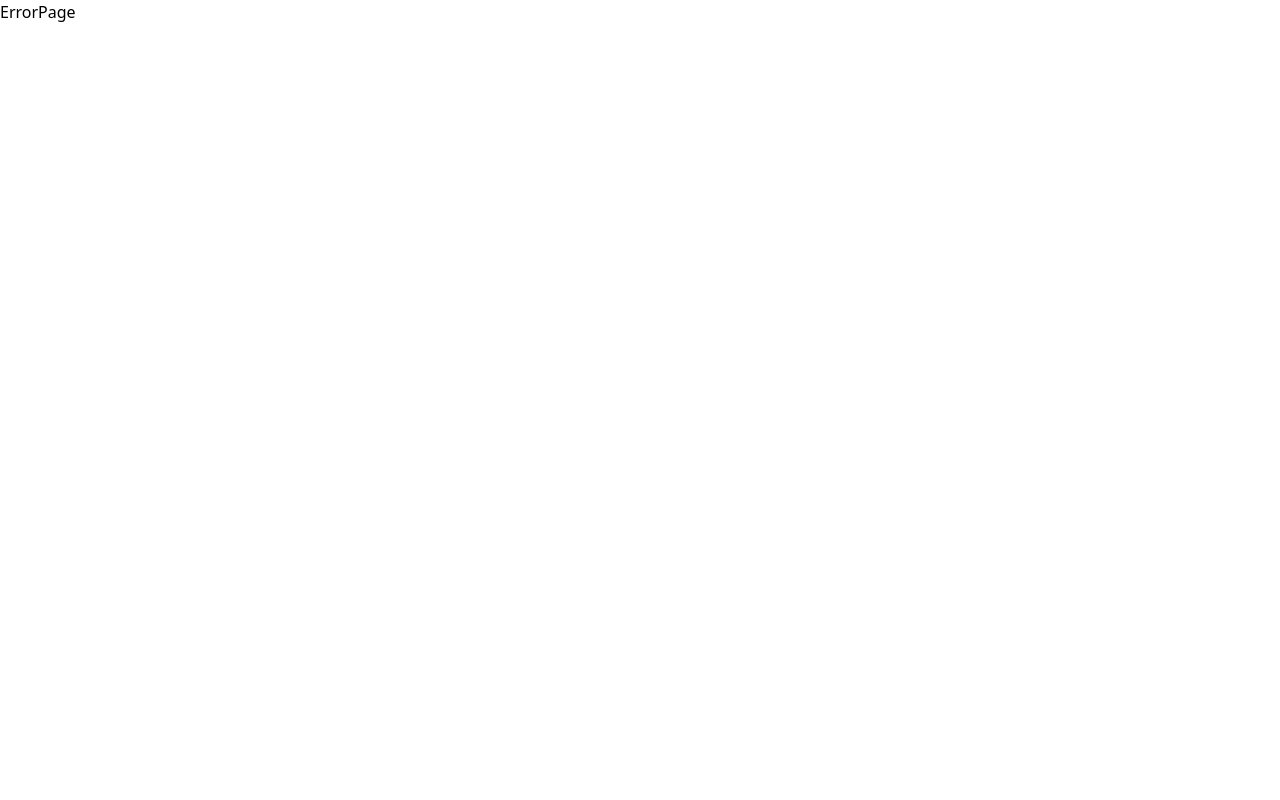
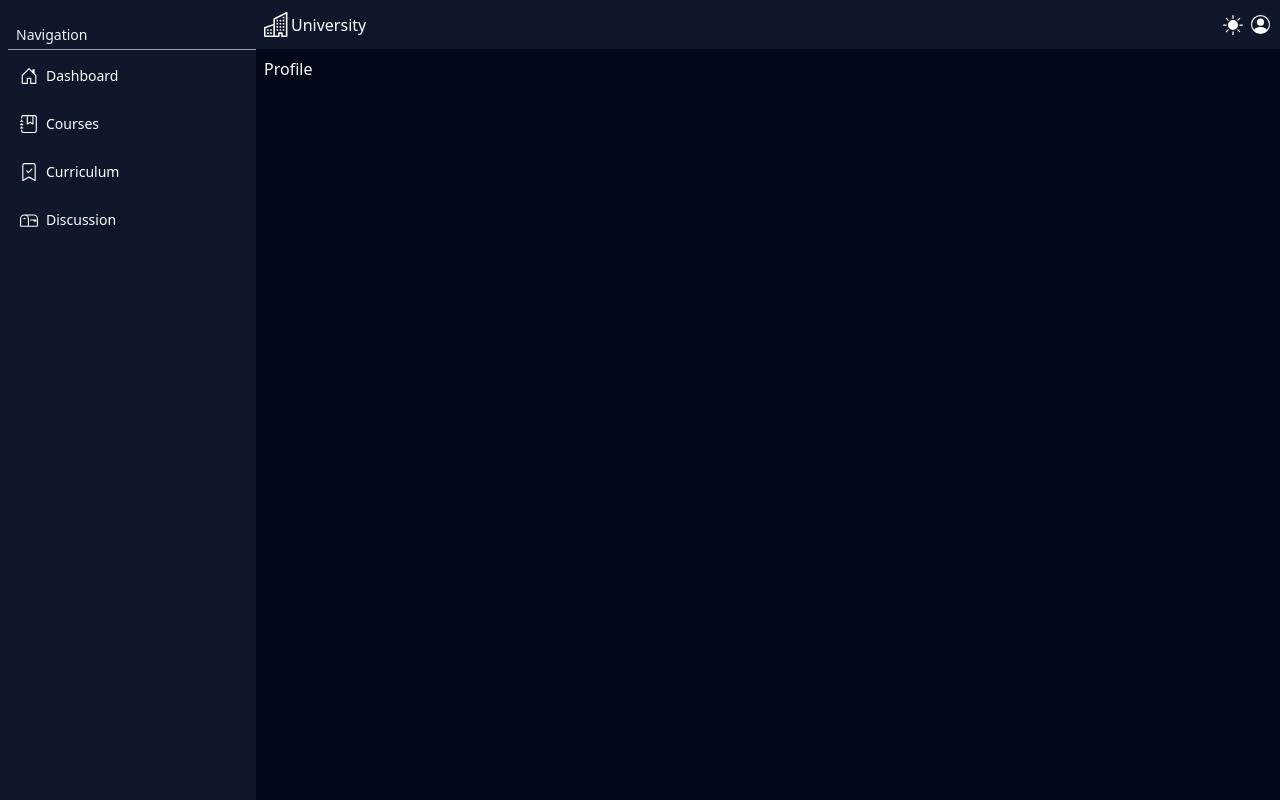
Before and after one commit to arberlisaj/dashboard, a React (Vite) app: page /profile in a window 1280 px wide. Before the commit this address had no page. Built offline with nearby package versions, Linux system fonts and the light colour scheme.

Commit message:
feat: add route to profile page

```diff
--- a/src/layout/Navbar.tsx
+++ b/src/layout/Navbar.tsx
@@ -2,13 +2,14 @@ import Logo from '@/assets/navbar/buildings.svg';
 import MenuSvg from '@/assets/navbar/list.svg';
 import ProfileSvg from '@/assets/navbar/person-circle.svg';
 import DarkMode from '@/components/DarkMode';
-import { Link } from 'react-router-dom';
+import { Link, useNavigate } from 'react-router-dom';
 
 interface Props {
   handleAsideState: () => void;
 }
 
 const Navbar = ({ handleAsideState }: Props) => {
+  const navigate = useNavigate();
   return (
     <nav className="p-2 py-3 h-fit w-full flex justify-between gap-2 items-center bg-navbar_bg">
       <Link className="text-white flex items-center gap-0.5" to="/">
@@ -17,7 +18,7 @@ const Navbar = ({ handleAsideState }: Props) => {
       </Link>
       <div className="flex items-center gap-1">
         <DarkMode />
-        <button className="p-0.5">
+        <button className="p-0.5" onClick={() => navigate('/profile')}>
           <img src={ProfileSvg} alt="profile" />
         </button>
         <button onClick={handleAsideState} className="md:hidden">
--- /dev/null
+++ b/src/pages/Profile.tsx
@@ -0,0 +1,5 @@
+const Profile = () => {
+  return <div>Profile</div>;
+};
+
+export default Profile;
--- a/src/routes.tsx
+++ b/src/routes.tsx
@@ -5,6 +5,7 @@ import Curriculum from './pages/Curriculum';
 import Dashboard from './pages/Dashboard';
 import Discussion from './pages/Discussion';
 import ErrorPage from './pages/ErrorPage';
+import Profile from './pages/Profile';
 
 const router = createBrowserRouter([
   {
@@ -16,6 +17,7 @@ const router = createBrowserRouter([
       { path: 'courses', element: <Courses /> },
       { path: 'curriculum', element: <Curriculum /> },
       { path: 'discussion', element: <Discussion /> },
+      { path: 'profile', element: <Profile /> },
     ],
   },
 ]);
```
